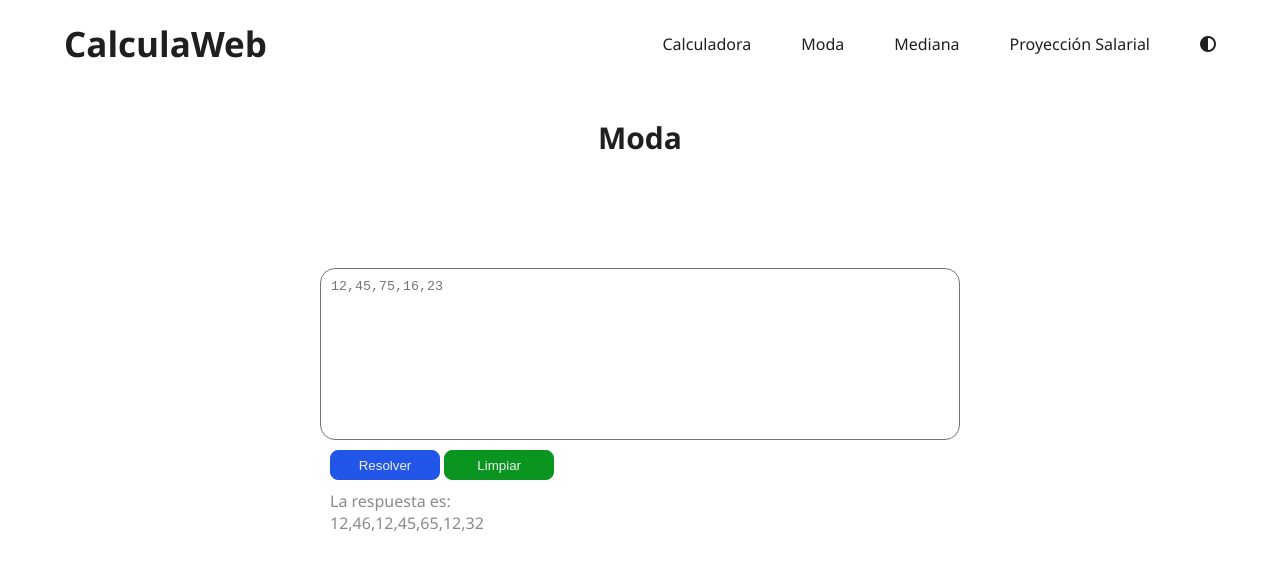
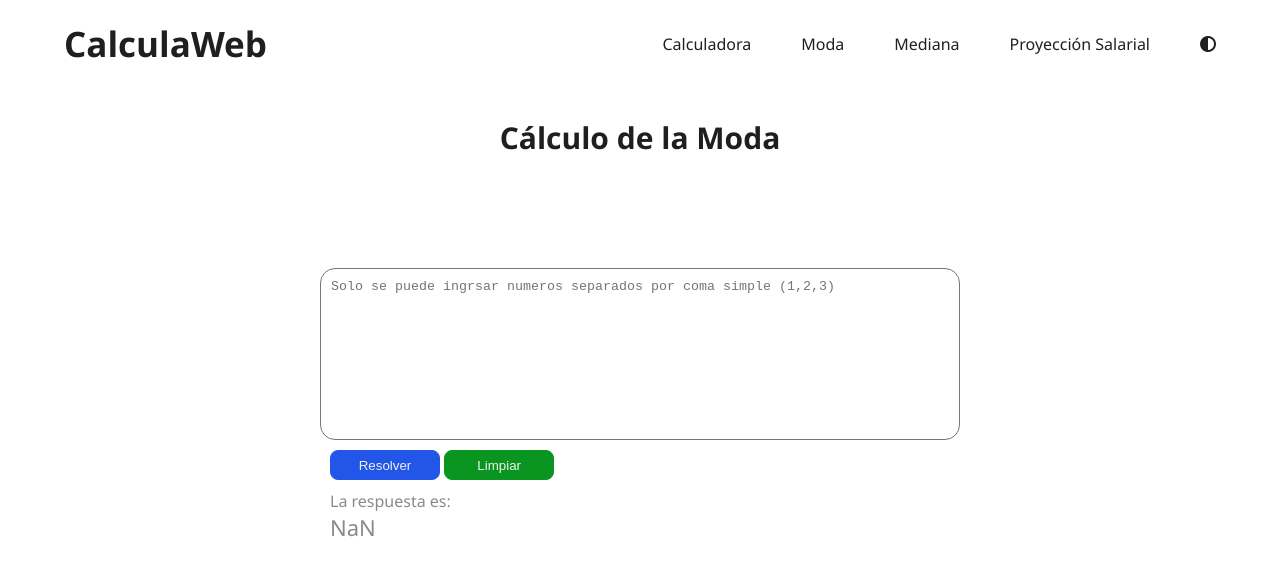
Before and after one commit to GonzaloDEV0210/Page_calculator_salarios, a plain HTML site: page moda.html in a window 1280 px wide. Both pictures are taken after a click on the button "Resolver". Drawn offline with Linux system fonts and the light colour scheme.

```diff
--- /dev/null
+++ b/js/moda.js
@@ -0,0 +1,41 @@
+const txtNumeros = document.querySelector("#txtNumeros");
+const btnResolver = document.querySelector(".btnResolver");
+const btnLimpiar = document.querySelector(".btnLimpiar");
+const imprimirRespuesta = document.querySelector(".imprimirRespuesta");
+
+txtNumeros.addEventListener("input", function () {
+    let valorTextArea = txtNumeros.value;
+    let newValor = valorTextArea.replace(/[^0-9,]/g, "");
+    txtNumeros.value = newValor;
+});
+
+btnLimpiar.addEventListener("click", function () {
+    txtNumeros.value = "";
+    imprimirRespuesta.textContent = ""
+});
+
+btnResolver.addEventListener("click", function () {
+    let numerosIngresados = txtNumeros.value;
+    let arrayNumeros = numerosIngresados.split(',').map(function(item){
+        return parseFloat(item.trim());/* split() separa el string ('r','e','x') y el map() esta convirtiendo los numeros a typeOf number */
+    });
+    arrayNumeros.sort(); /* Ordenando ascendentemente el array */
+
+    let objetoNumeros = {};
+    for (let numero of arrayNumeros) {
+        if (!objetoNumeros[numero]) {
+            objetoNumeros[numero] = 1;
+        } else {
+            objetoNumeros[numero]++;
+        }
+    }
+    let cantidad = 0;
+    let moda = 0;
+    for (let propiedad in objetoNumeros) {
+        if (objetoNumeros[propiedad] > cantidad) {
+            cantidad = objetoNumeros[propiedad];
+            moda = propiedad;
+        };
+    };
+    imprimirRespuesta.textContent = moda;
+});
--- a/moda.html
+++ b/moda.html
@@ -22,8 +22,8 @@
         <span class="span_bars"><i class="fa-solid fa-bars icon icon_bars"></i></span>
     </header>
     <section class="section_moda">
-        <h2 class="title_moda">Moda</h2>
-        <textarea name="numeros" id="txtNumeros" cols="30" rows="10" placeholder="12,45,75,16,23"></textarea>
+        <h2 class="title_moda">Cálculo de la Moda</h2>
+        <textarea name="numeros" id="txtNumeros" cols="30" rows="10" placeholder="Solo se puede ingrsar numeros separados por coma simple (1,2,3)"></textarea>
         <div class="container_buttons_result">
             <div class="container_buttons">
                 <input type="button" value="Resolver" class="btnResolver btn">
@@ -31,11 +31,12 @@
             </div>
             <div class="container_results">
                 <label for="" class="text_result">La respuesta es:</label>
-                <p class="imprimirRespuesta">12,46,12,45,65,12,32</p>
+                <p class="imprimirRespuesta"></p>
             </div>
         </div>
     </section>
     <script src="js/theme.js"></script>
     <script src="/js/nav.js"></script>
+    <script src="js/moda.js"></script>
 </body>
 </html>
--- a/styles/moda.css
+++ b/styles/moda.css
@@ -71,6 +71,10 @@
     color: var(--color_rpta_dark);
 }
 
+.imprimirRespuesta {
+    font-size: 22px;
+}
+
 @media (max-width: 980px) {
     .container_buttons_result {
         display: flex;
```
